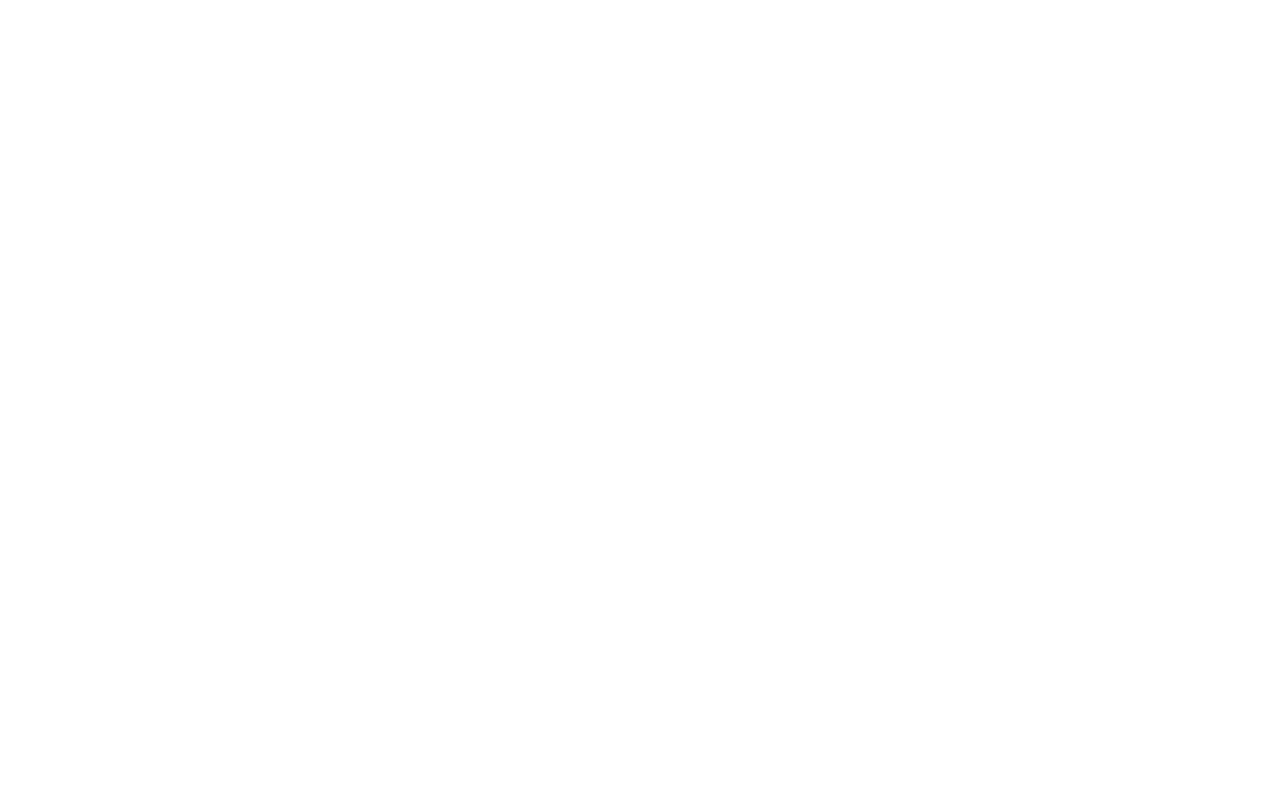
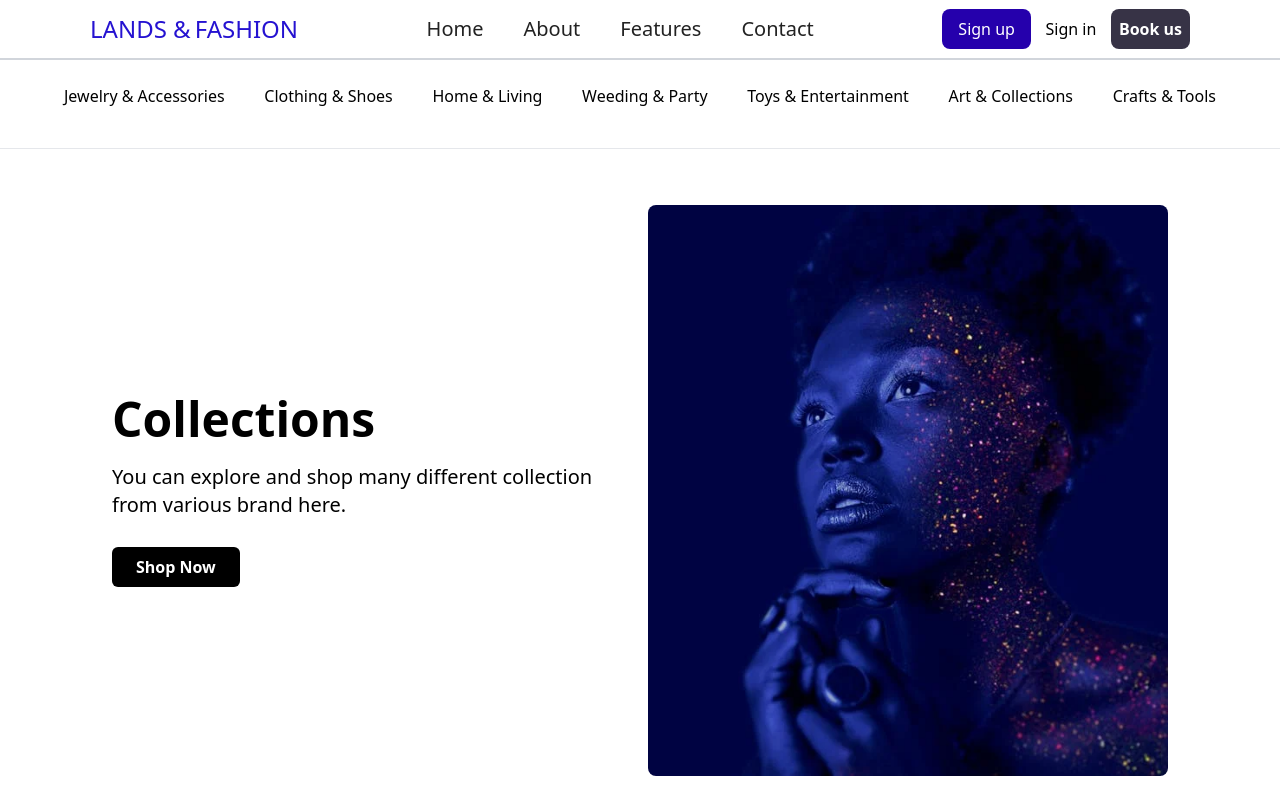
Before and after one commit to Umorenism/RealEstate, a React (Vite) app: page /fashion in a window 1280 px wide. Before the commit this address had no page. Shown: the top 800 px of the page. Built offline with nearby package versions, Linux system fonts and the light colour scheme.

Commit message:
fashion store added

```diff
--- a/src/App.tsx
+++ b/src/App.tsx
@@ -9,6 +9,9 @@
 import { Signin } from "./component/SignIn/Signin";
 import { Properties } from "./component/Properties/Properties";
 import { PropertyDetail } from "./component/PropertyDetail/PropertyDetail";
+import { StoreBanner } from "./component/fashionHero.tsx/StoreBanner";
+import { StoreNav } from "./component/storenav/StoreNav";
+import { StoreCollection } from "./component/storeCollection/StoreCollection";
 
 function App() {
   return (
@@ -23,6 +26,18 @@
               <PopularProperties />
               <FeaturedProperties />
               <NewsLetter />
+              <Footer />
+            </>
+          }
+        />
+        <Route
+          path="/fashion"
+          element={
+            <>
+              <Navbar />
+              <StoreNav />
+              <StoreBanner />
+              <StoreCollection />
               <Footer />
             </>
           }
--- a/src/component/Navbar/Navbar.tsx
+++ b/src/component/Navbar/Navbar.tsx
@@ -1,5 +1,5 @@
 import { useState } from "react";
-import { BsPhoneLandscape } from "react-icons/bs";
+
 import { Link } from "react-router-dom";
 import { Contact } from "../Contact";
 import { AiOutlineClose, AiOutlineMenu } from "react-icons/ai";
@@ -24,16 +24,19 @@
       <div className="flex justify-between m-auto max-w-[1100px] items-center h-full">
         <Link
           to="/"
-          className="flex gap-2 items-center text-[#2512d1] text-2xl"
+          className="flex gap-1 items-center text-[#2512d1] text-2xl"
         >
-          LANDS <BsPhoneLandscape />
+          LANDS &{" "}
+          <span>
+            {" "}
+            <Link
+              to="/fashion"
+              className="items-center text-[#2512d1] text-2xl"
+            >
+              FASHION
+            </Link>
+          </span>
         </Link>
-        {/* <Link
-          to="/fashion"
-          className="flex gap-2 items-center text-[#2512d1] text-2xl"
-        >
-          FASHIONSTORE
-        </Link> */}
 
         <div className="hidden md:flex">
           <ul className="flex gap-10  text-xl text-[#222] transition duration-200 cursor-pointer">
@@ -56,7 +59,7 @@
           <div className="hidden md:flex">
             <Link
               to="/signup"
-              className="bg-[#2500ac] p-2 rounded-lg text-white text-center w-[80px]"
+              className="bg-[#2500ac] p-2 rounded-lg text-white text-center px-4"
             >
               Sign up
             </Link>
--- /dev/null
+++ b/src/component/fashionHero.tsx/StoreBanner.tsx
@@ -0,0 +1,24 @@
+import img from "../../asset/fashionpic3.png";
+
+export const StoreBanner = () => {
+  return (
+    <div className=" px-4 py-14 xl:px-28 ">
+      <div className="flex gap-4 flex-col md:flex-row justify-center items-center">
+        <div className="bg-white md:w-1/2">
+          <h1 className="text-5xl font-bold mb-5">Collections</h1>
+          <p className="text-xl mb-7">
+            You can explore and shop many different collection from various
+            brand here.
+          </p>
+          <button className="bg-black hover:bg-orange-500 px-6 py-2 text-white font-semibold rounded-md">
+            Shop Now
+          </button>
+        </div>
+
+        <div className=" md:w-1/2">
+          <img src={img} alt="" className="rounded-lg" />
+        </div>
+      </div>
+    </div>
+  );
+};
--- /dev/null
+++ b/src/component/storeCollection/StoreCollection.tsx
@@ -0,0 +1,3 @@
+export const StoreCollection = () => {
+  return <div className="bg-red-500 lg:px-24 px-4 py-16">StoreCollection</div>;
+};
--- /dev/null
+++ b/src/component/storenav/StoreNav.tsx
@@ -0,0 +1,27 @@
+import { Link } from "react-router-dom";
+
+const Collection = [
+  { title: "Jewelry & Accessories", path: "/" },
+  { title: "Clothing & Shoes", path: "/" },
+  { title: "Home & Living", path: "/" },
+  { title: "Weeding & Party", path: "/" },
+  { title: "Toys & Entertainment", path: "/" },
+  { title: "Art & Collections", path: "/" },
+  { title: "Crafts & Tools", path: "/" },
+];
+export const StoreNav = () => {
+  return (
+    <div className="pt-6 ">
+      <ul className="lg:flex justify-between items-center  hidden container lg:px-16 mb-10">
+        {Collection.map((title, index) => (
+          <div key={index}>
+            <Link to="/" className="hover:text-orange-500">
+              {title.title}
+            </Link>
+          </div>
+        ))}
+      </ul>
+      <hr className="hidden md:flex" />
+    </div>
+  );
+};
```
Also changed, not shown: src/asset/fashionpic.png (added), src/asset/fashionpic3.png (added).
